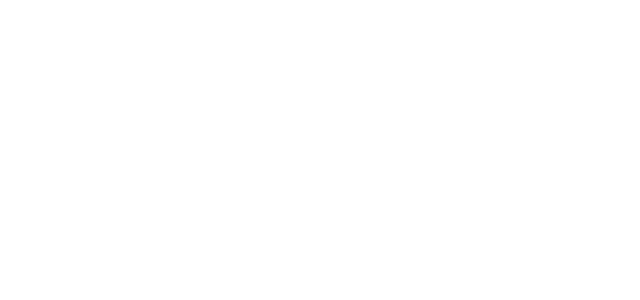
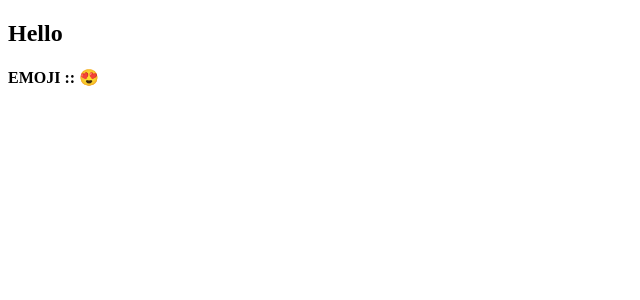
Before and after one commit to CHEONKUK/Movie_App_2019, a React (Create React App) app: page / in a window 1280 px wide. Shown: the top 300 px of the page, without its empty margins (0-640 px from the left). Built offline with nearby package versions, Linux system fonts and the light colour scheme.

Commit message:
191004
# ReactJS Study

```diff
--- a/src/App.js
+++ b/src/App.js
@@ -1,7 +1,18 @@
 import React from "react";
 
+// Component2
+function Movie({ name }) {
+  return <h4>EMOJI :: {name} </h4>;
+}
+
+// Component1
 function App() {
-  return <div className="App" />;
+  return (
+    <div>
+      <h2>Hello</h2>
+      <Movie name="😍" />
+    </div>
+  );
 }
 
 export default App;
```
